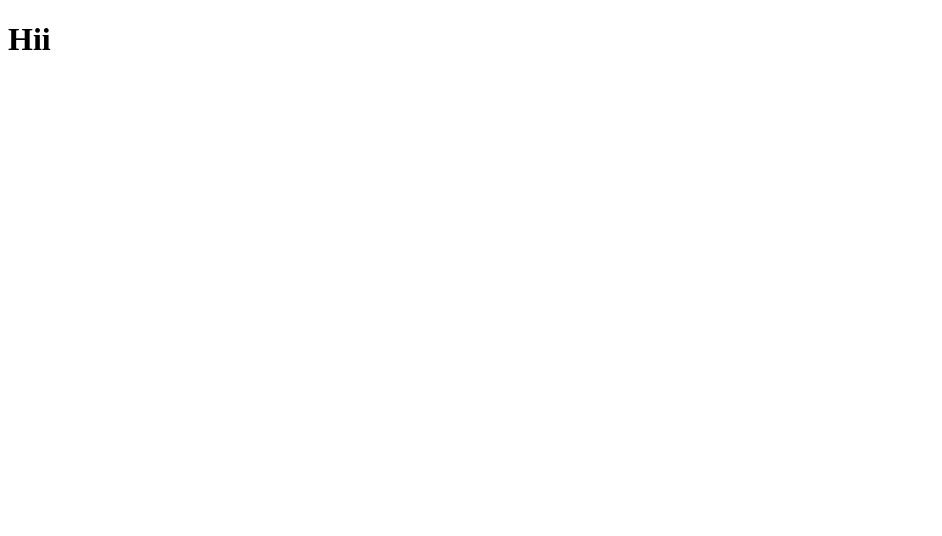
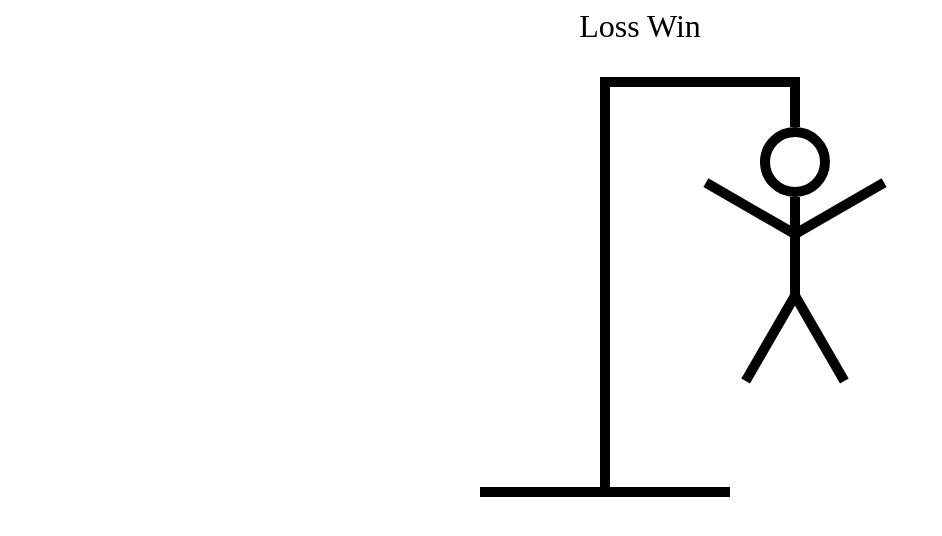
Before and after one commit to ritagujar/learning-typescript, a React (Vite) app in the folder hangman/: page / in a window 1280 px wide. Shown: the top 536 px of the page, without its empty margins (0-942 px from the left). Built offline with nearby package versions, Linux system fonts and the light colour scheme.

Commit message:
Created the Handgman Drawing

```diff
--- a/hangman/src/App.tsx
+++ b/hangman/src/App.tsx
@@ -1,13 +1,34 @@
 import { useState } from "react";
 import words from "./wordList.json";
+import HangmanDrawing from "./HangmanDrawing";
+import HangmanWords from "./HangmanWords";
+import Keyboard from "./Keyboard";
 
 function App() {
   const [wordToGuess, setWordToGuess] = useState(() => {
     return words[Math.floor(Math.random() * words.length)];
   });
 
+  const [guessedLatter, setGuessedLetter] = useState<string[]>([]);
+
   console.log(wordToGuess);
-  return <h1>Hii</h1>;
+  return (
+    <div
+      style={{
+        maxWidth: "800px",
+        display: "flex",
+        flexDirection: "column",
+        gap: "2rem",
+        margin: "0 auto",
+        alignItems: "center",
+      }}
+    >
+      <div style={{ fontSize: "2rem", textAlign: "center" }}>Loss Win</div>
+      <HangmanDrawing />
+      <HangmanWords />
+      <Keyboard />
+    </div>
+  );
 }
 
 export default App;
--- /dev/null
+++ b/hangman/src/HangmanDrawing.tsx
@@ -0,0 +1,130 @@
+import React from "react";
+
+const HEAD = (
+  <div
+    style={{
+      width: "50px",
+      height: "50px",
+      borderRadius: "100%",
+      border: "10px solid black",
+      position: "absolute",
+      top: "50px",
+      right: "-30px",
+    }}
+  />
+);
+
+const BODY = (
+  <div
+    style={{
+      width: "10px",
+      height: "100px",
+      background: "black",
+      position: "absolute",
+      top: "120px",
+      right: 0,
+    }}
+  />
+);
+
+const RIGHT_ARM = (
+  <div
+    style={{
+      width: "100px",
+      height: "10px",
+      background: "black",
+      position: "absolute",
+      top: "150px",
+      right: "-100px",
+      rotate: "-30deg",
+      transformOrigin: "left bottom",
+    }}
+  />
+);
+
+const LEFT_ARM = (
+  <div
+    style={{
+      width: "100px",
+      height: "10px",
+      background: "black",
+      position: "absolute",
+      top: "150px",
+      right: "10px",
+      rotate: "30deg",
+      transformOrigin: "right bottom",
+    }}
+  />
+);
+
+const RIGHT_LEG = (
+  <div
+    style={{
+      width: "100px",
+      height: "10px",
+      background: "black",
+      position: "absolute",
+      top: "210px",
+      right: "-90px",
+      rotate: "60deg",
+      transformOrigin: "left bottom",
+    }}
+  />
+);
+
+const LEFT_LEG = (
+  <div
+    style={{
+      width: "100px",
+      height: "10px",
+      background: "black",
+      position: "absolute",
+      top: "210px",
+      right: 0,
+      rotate: "-60deg",
+      transformOrigin: "right bottom",
+    }}
+  />
+);
+
+function HangmanDrawing() {
+  return (
+    <div style={{ position: "relative" }}>
+      {HEAD}
+      {BODY}
+      {RIGHT_ARM}
+      {LEFT_ARM}
+      {RIGHT_LEG}
+      {LEFT_LEG}
+      <div
+        style={{
+          height: "50px",
+          width: "10px",
+          background: "black",
+          position: "absolute",
+          top: 0,
+          right: 0,
+        }}
+      />
+      <div
+        style={{
+          height: "10px",
+          width: "200px",
+          background: "black",
+          marginLeft: "120px",
+        }}
+      />
+      <div
+        style={{
+          height: "400px",
+          width: "10px",
+          background: "black",
+          marginLeft: "120px",
+        }}
+      />
+      <div style={{ height: "10px", width: " 250px", background: "black" }} />
+    </div>
+  );
+}
+
+export default HangmanDrawing;
--- /dev/null
+++ b/hangman/src/HangmanWords.tsx
@@ -0,0 +1,7 @@
+import React from "react";
+
+function HangmanWords() {
+  return <div></div>;
+}
+
+export default HangmanWords;
--- /dev/null
+++ b/hangman/src/Keyboard.tsx
@@ -0,0 +1,7 @@
+import React from "react";
+
+function Keyboard() {
+  return <div></div>;
+}
+
+export default Keyboard;
```
